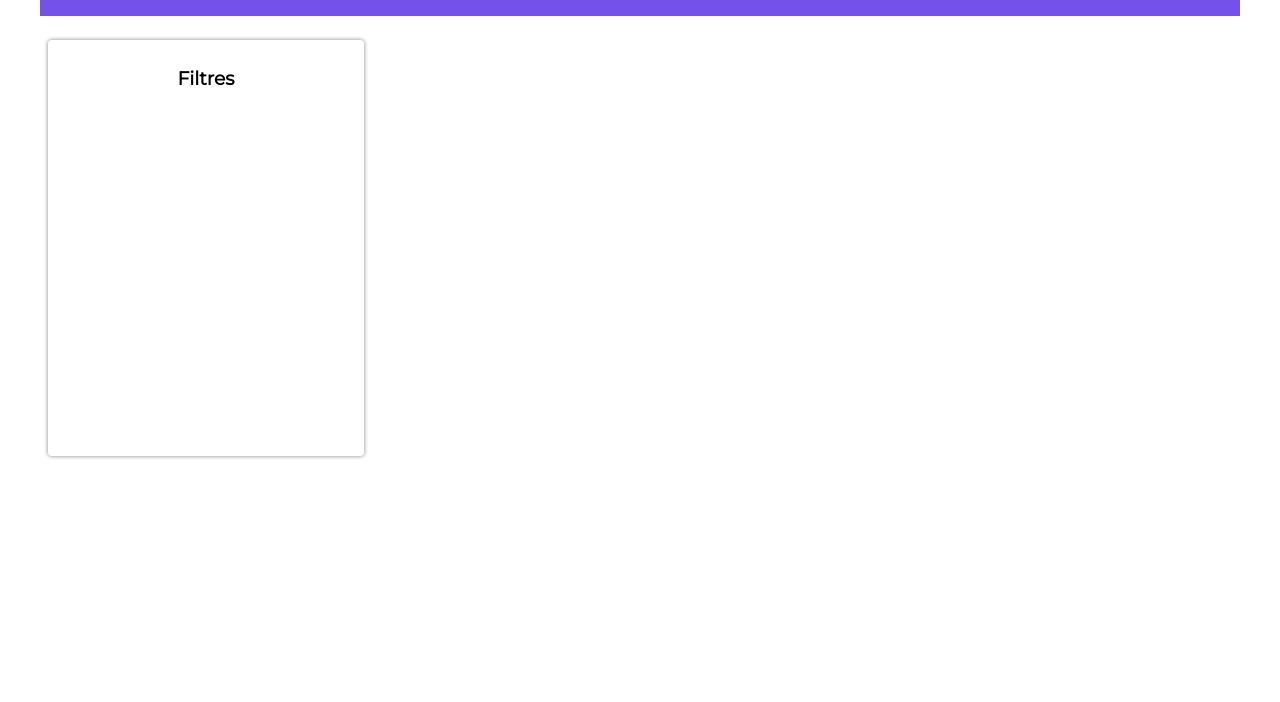
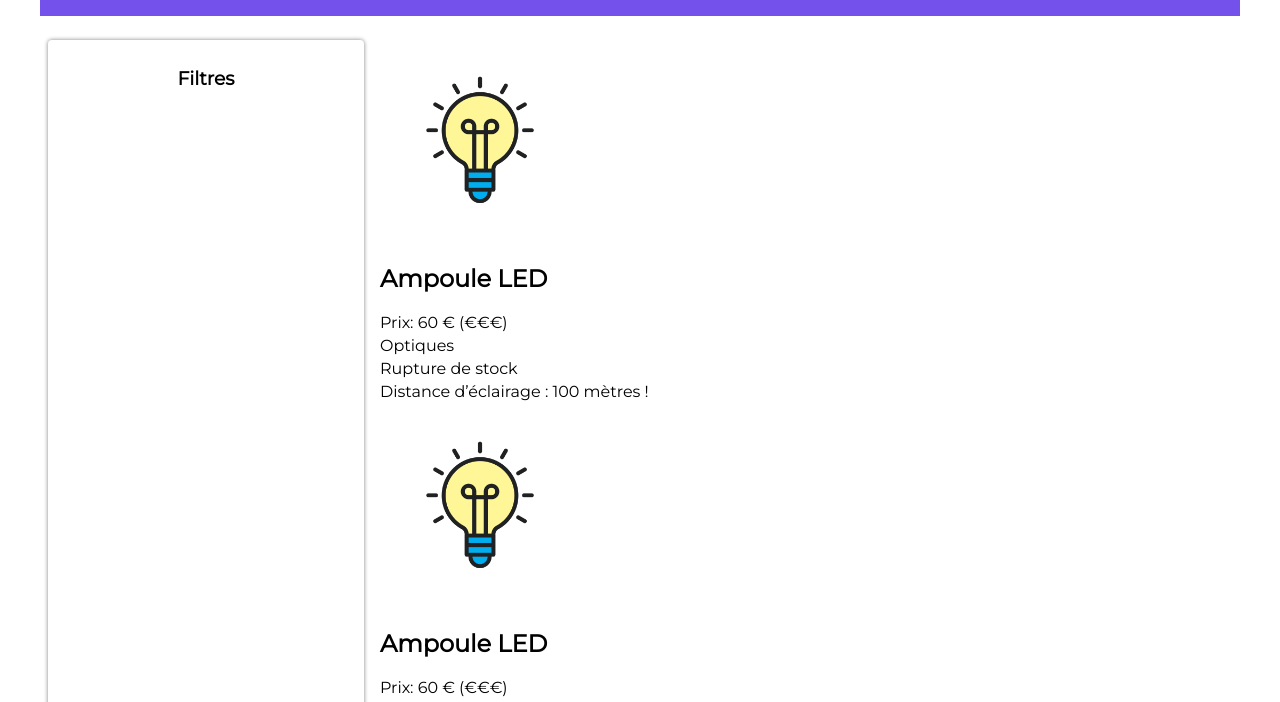
Before and after one commit to Juliendev200/exjavap6, a website: page index.html in a window 1280 px wide. Shown: the part 98-800 px from the top of the page. Drawn offline with Linux system fonts and the light colour scheme.

Commit message:
chap1JS.medium

```diff
--- a/package.json
+++ b/package.json
@@ -4,8 +4,8 @@
   "description": "Support de Code pour le cours OpenClassrooms Creez des pages web dynamiques avec javascript",
   "main": "pieces.js",
   "scripts": {
-    "start":"http-server",
-    "dev":"http-server"
+    "start": "http-server",
+    "dev": "http-server"
   },
   "repository": {
     "type": "git",
@@ -18,6 +18,7 @@
   },
   "homepage": "https://github.com/OpenClassrooms-Student-Center/7697016-Front-End.1#readme",
   "dependencies": {
+    "browser-sync": "^2.29.3",
     "http-server": "^14.1.1"
   }
 }
--- a/pieces-autos.json
+++ b/pieces-autos.json
@@ -3,29 +3,43 @@
         "id": 1,
         "nom": "Ampoule LED",
         "prix": 60,
-        "categorie": "Optiques"
+        "categorie": "Optiques",
+        "image": "images/ampoule-led.png",
+        "description": "Distance d’éclairage : 100 mètres !",
+        "disponibilité":true
     },
     {
         "id": 2,
         "nom": "Plaquettes de frein (x4)",
         "prix": 40,
-        "categorie": "Freinage"
+        "categorie": "Freinage",
+        "image": "images/plaquettes-frein",
+        "description": "Une qualité de freinage optimale, par tous les temps.",
+        "disponibilité":true
     },
     {
         "id": 3,
         "nom": "Ampoule boîte à gants",
         "prix": 5.49,
-        "categorie": "Optiques"
+        "categorie": "Optiques",
+        "image": "images/ampoule-boite-a-gants.png",
+        "description": "Pour y voir clair dans l’habitacle.",
+        "disponibilité":false
     },
     {
         "id": 4,
         "nom": "Liquide de frein",
         "prix": 9.60,
-        "categorie": "Freinage"
+        "categorie": "Freinage",
+        "image": "images/liquide-frein.png",
+        "disponibilité":true
     },
     {
         "id": 5,
         "nom": "Balai d'essuie-glace",
-        "prix": 29.10
+        "prix": 29.10,
+        "image": "images/balai-essuie-glace.png",
+        "description": "Performances d’essuyage au top ! Longueur : 550 mm.",
+        "disponibilité":true
     }
 ]
--- a/pieces.js
+++ b/pieces.js
@@ -0,0 +1,35 @@
+// Récupération des pièces depuis le fichier JSON
+const reponse = await fetch("pieces-autos.json");
+const pieces = await reponse.json();
+
+// Création des balises
+
+for (let i = 0; i < pieces.length; i++) {
+const article = pieces[0];
+const imageElement = document.createElement("img");
+imageElement.src = article.image;
+
+const nomElement = document.createElement("h2");
+nomElement.innerText = article.nom;
+
+const prixElement = document.createElement("p");
+prixElement.innerText = `Prix: ${article.prix} € (${article.prix < 35 ? "€" : "€€€"})`;
+
+const categorieElement = document.createElement("p");
+categorieElement.innerText = article.categorie ?? "(aucune catégorie)";
+
+const descriptionElement = document.createElement("p");
+descriptionElement.innerText = article.description ?? "Pas de description pour le moment";
+
+const stockElement = document.createElement("p");
+stockElement.innerText = article.disponibilite ? "En stock" : "Rupture de stock";
+
+const sectionFiches = document.querySelector(".fiches");
+
+sectionFiches.appendChild(imageElement);
+sectionFiches.appendChild(nomElement);
+sectionFiches.appendChild(prixElement);
+sectionFiches.appendChild(categorieElement);
+sectionFiches.appendChild(stockElement);
+sectionFiches.appendChild(descriptionElement);
+}
```
Also changed, not shown: index.html (+0 -1 lines), README.md, 1 other file.
